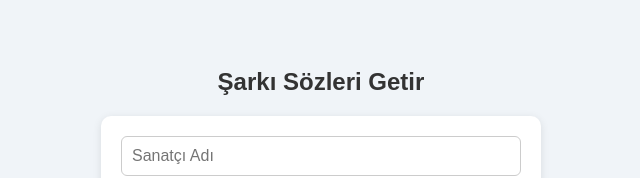
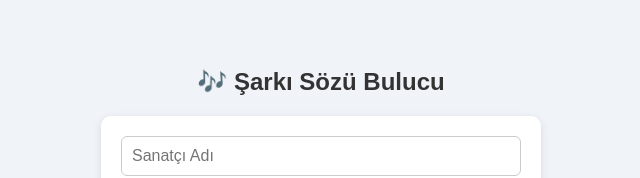
Before and after one commit to Egel3n/i2iLyrics, a plain HTML site: page index.html in a window 1280 px wide. Shown: the top 178 px of the page, without its empty margins (319-959 px from the left). Drawn offline with Linux system fonts and the light colour scheme.

Commit message:
ready to go

```diff
--- a/index.html
+++ b/index.html
@@ -2,11 +2,11 @@
 <html lang="tr">
   <head>
     <meta charset="UTF-8" />
-    <title>Şarkı Sözleri Getir</title>
+    <title>Şarkı Sözü Bulucu</title>
     <link rel="stylesheet" href="style.css" />
   </head>
   <body>
-    <h2>Şarkı Sözleri Getir</h2>
+    <h2>🎶 Şarkı Sözü Bulucu</h2>
 
     <div class="input-container">
       <input id="artist" placeholder="Sanatçı Adı" />
```
